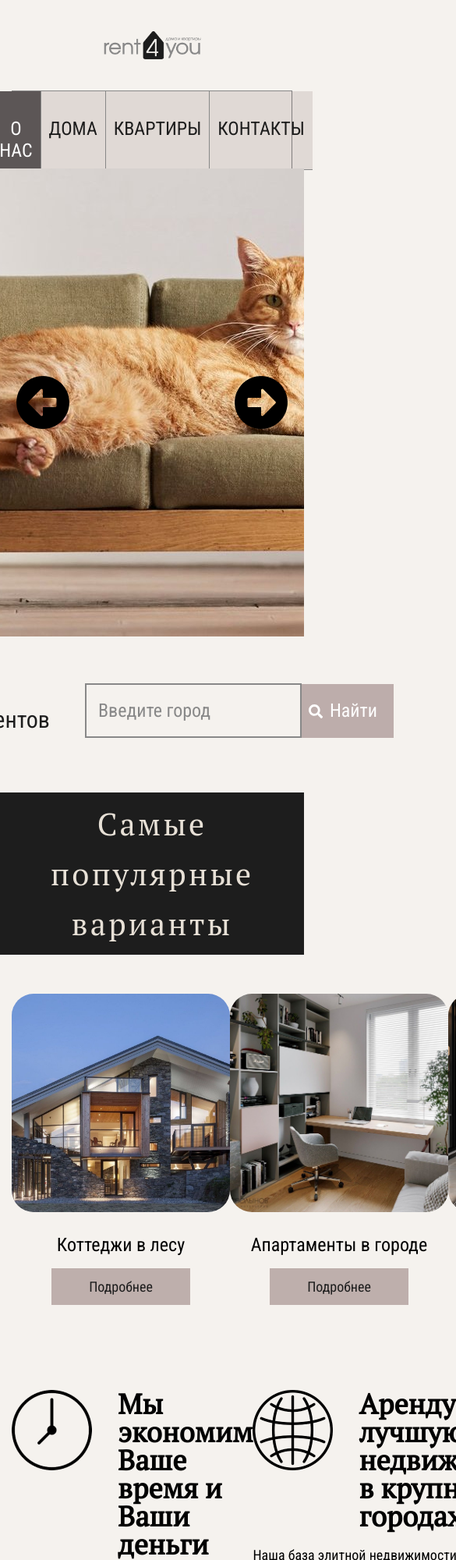
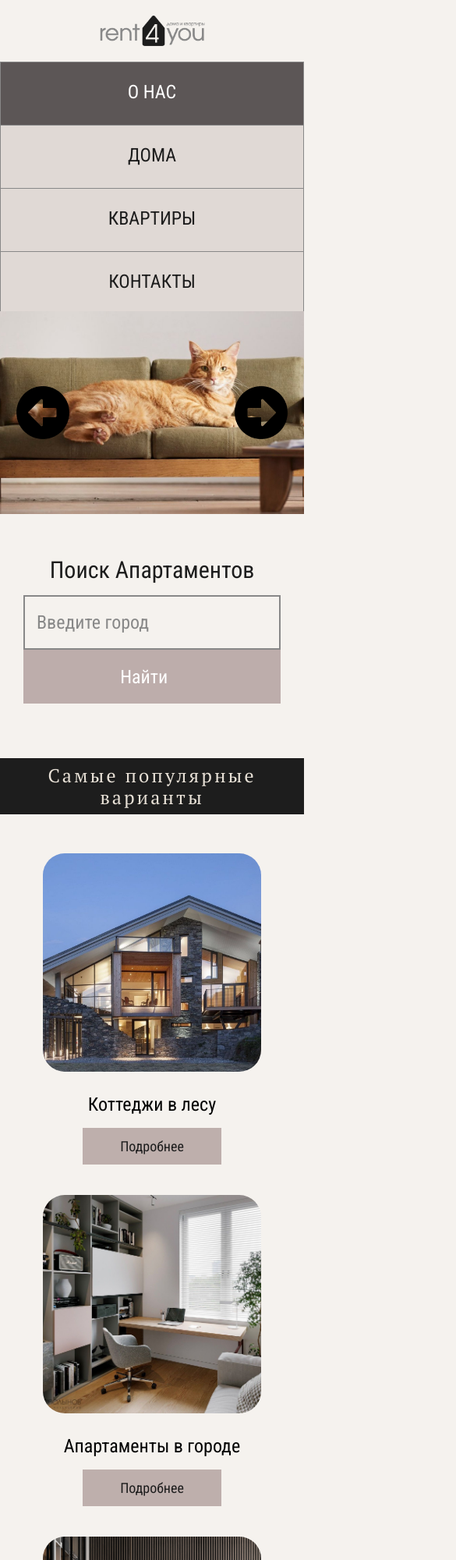
Before and after one commit to markiz-karabas/rent4you, a plain HTML site: page index.html in a window 390 px wide. Shown: the top 2000 px of the page at 78% size, 585 px wide, since content can reach past the window. Drawn offline with nearby package versions, Linux system fonts and the light colour scheme.

Commit message:
feat: start adaptive

```diff
--- a/index.html
+++ b/index.html
@@ -14,7 +14,7 @@
 </head>
 <body>
     <header class="header">
-        <div class="container">
+
             <div class="logo header__logo">
             <a class = "logo__link" href="#">
                 <img src="/assets/png/new_logo.png" width="35%" height="35%" alt="logo">
@@ -36,7 +36,7 @@
                     </li>
                 </ul>
             </nav>
-        </div>
+
     </header>
     <section class="slider">
         <div class="slider__item" style="background-image: url(/assets/img/interior-slider1.jpg);"></div>
@@ -46,7 +46,7 @@
     <section class="search">
             <div class="search__wrapper">
                 <form action="" class="search__form">
-                    <label class="search__form-label" for="">Поиск Aпартаментов</label>
+                    <label class="search__form-label" for="">Поиск Апартаментов</label>
                     <input class="search__form-input" type="text" placeholder="Введите город">
                     <button class="search__form-btn" type="submit">Найти</button>
                 </form>
--- a/style.css
+++ b/style.css
@@ -79,11 +79,8 @@
     font-weight: 400;
     line-height: 24px;
   }
-  .wrapper {
-
-  }
   .header {
-      width: 100%;
+      max-width: 100%;
       border: 0;
       text-align: center;
   }
@@ -94,6 +91,11 @@
   }
   /*font-family: 'PT Serif', serif;*/
   /*font-family: 'Roboto Condensed', sans-serif;*/
+  .header {
+    max-width: 1230px;
+    padding: 0 15px;
+    margin: 0 auto;
+  }
   .header__logo {
     margin-top: 40px;
     margin-bottom: 40px;
@@ -126,6 +128,43 @@
     color: white;
     transition: all 0.6s;
   }
+
+@media (max-width: 1220px) {
+  .header {
+    padding: 0;
+    margin: 0 auto;
+  }
+  .header__logo {
+    margin-top: 30px;
+    margin-bottom: 30px;
+  }
+}
+@media (max-width: 768px){
+  .menu__list {
+    height: 80px;
+}
+  .menu__list-link {
+    padding: 24px 10px 28px;
+  }
+}
+@media (max-width: 520px) {
+  .header__logo {
+    margin-top: 20px;
+    margin-bottom: 20px;
+  }
+  .menu__list {
+    display: block;
+    height: 320px;
+  }
+  .menu__list-item {
+    width: 100%;
+    margin: 0;
+    border-left: none;
+  }
+  .menu__list-link {
+    padding: 16px 10p;
+  }
+}
 .slider__item {
   background-image: url(/assets/img/interior-slider.jpg);
   min-height: 600px;
@@ -157,7 +196,7 @@
   align-items: center;
 }
 .search__form-label {
-  width: 180px;
+  width: 200px;
   margin: 11px 45px 11px 0;
   color: #1d1d1d;
   font-size: 30px;
@@ -195,6 +234,53 @@
   height: 18px;
   background-image: url(/assets/svg/search-icon.svg);
 }
+
+@media (max-width: 1220px) {
+  .slider__item {
+    min-height: 400px;
+  }
+}
+@media (max-width: 860px) {
+  .search__form {
+    flex-wrap: wrap;
+    margin: 0 20px;
+  }
+  .search__form-label {
+    width: 100%;
+    margin: 0;
+    margin-bottom: 20px;
+    text-align: center;
+  }
+}
+@media (max-width: 620px) {
+  .search__form {
+    padding: 0 10px;
+  }
+  .search__form-input {
+    width: 65%;
+  }
+}
+@media (max-width: 560px) {
+  .slider__item {
+    min-height: 260px;
+  }
+  .slick-arrow {
+    display: none;
+  }
+
+}
+@media (max-width: 440px) {
+  .search__form-btn {
+    width: 100%;
+    padding-left: 0;
+  }
+  .search__form-btn::before {
+    display: none;
+  }
+  .search__form-input {
+    width: 100%;
+  }
+}
 .popular {
   text-align: center;
 }
@@ -213,6 +299,7 @@
 .popular__wrapper {
   display: flex;
   justify-content: space-between;
+  width: inherit;
 }
 .popular__img{
   width: 280px;
@@ -235,20 +322,90 @@
   text-decoration: none;
   color: #1d1d1d;
   background-color: #5a35355a;
-
 }
 .popular__link:hover {
   color: white;
   background: #5c5656;
   transition: all 0.6s;
 }
+@media (max-width: 1220px) {
+  .popular__wrapper {
+    flex-wrap: wrap;
+  }
+  .popular__item {
+    width: 50%;
+    margin-bottom: 50px;
+  }
+  .popular__img {
+    height: 420px;
+    width: 420px;
+  }
+}
+@media (max-width: 962px) {
+  .popular__img {
+    height: 360px;
+    width: 360px;
+  }
+}
+@media (max-width: 840px) {
+  .popular__img {
+    height: 320px;
+    width: 320px;
+  }
+}
+@media (max-width: 768px) {
+  .popular__item {
+    width: 100%;
+    margin-bottom: 50px;
+  }
+  .popular__img {
+    height: 480px;
+    width: 480px;
+  }
+  .popular__title {
+    font-size: 34px;
+    line-height: 48px;
+  }
+}
+@media (max-width: 620px) {
+  .popular__title {
+    font-size: 28px;
+    line-height: 48px;
+  }
+  .popular__img {
+    height: 420px;
+    width: 420px;
+  }
+}
+@media (max-width: 560px) {
+  .popular__title {
+    font-size: 24px;
+    line-height: 48px;
+  }
+  .popular__img {
+    height: 360px;
+    width: 360px;
+  }
+}
+@media (max-width: 480px) {
+  .popular__title {
+    font-size: 24px;
+    line-height: 28px;
+  }
+  .popular__img {
+    height: 280px;
+    width: 280px;
+  }
+}
+
 .advantages {
-  margin: 120px 0;
+
 
 }
 .advantages__wrapper {
   display: flex;
   justify-content: space-between;
+  margin: 120px 0;
   height: 292px;
 }
 .advantages__item {
@@ -297,6 +454,52 @@
   background-image: url(/assets/svg/arrow-black.svg);
   background-repeat: no-repeat;
 }
+
+@media (max-width: 1280px) {
+  .container {
+    padding: 0 20px;
+  }
+  .advantages__wrapper {
+    flex-wrap: wrap;
+    margin: 80px 30px;
+  }
+}
+@media (max-width: 1124px) {
+  .advantages__wrapper {
+    height: 680px;
+    margin: 50px 50px 10px;
+  }
+  .advantages__item-title {
+    font-size: 42px;
+    line-height: 38px;
+    margin-bottom: 40px;
+    padding-left: 160px;
+  }
+  .advantages__item {
+    width: 100%;
+    margin-bottom: 50px;
+    margin: 0 30px;
+
+  }
+  .advantages__item-text {
+    font-size: 28px;
+    line-height: 32px;
+  }
+
+}
+@media (max-width: 960px) {
+  .advantages__wrapper {
+    height: 740px;
+    margin: 50px 30px 10px;
+}
+}
+@media (max-width: 860px) {
+  .advantages__wrapper {
+    height: 840px;
+    margin: 50px 30px 10px;
+}
+}
+
 .cottage__wrapper {
   background-size: cover;
   background-repeat: no-repeat;
```
